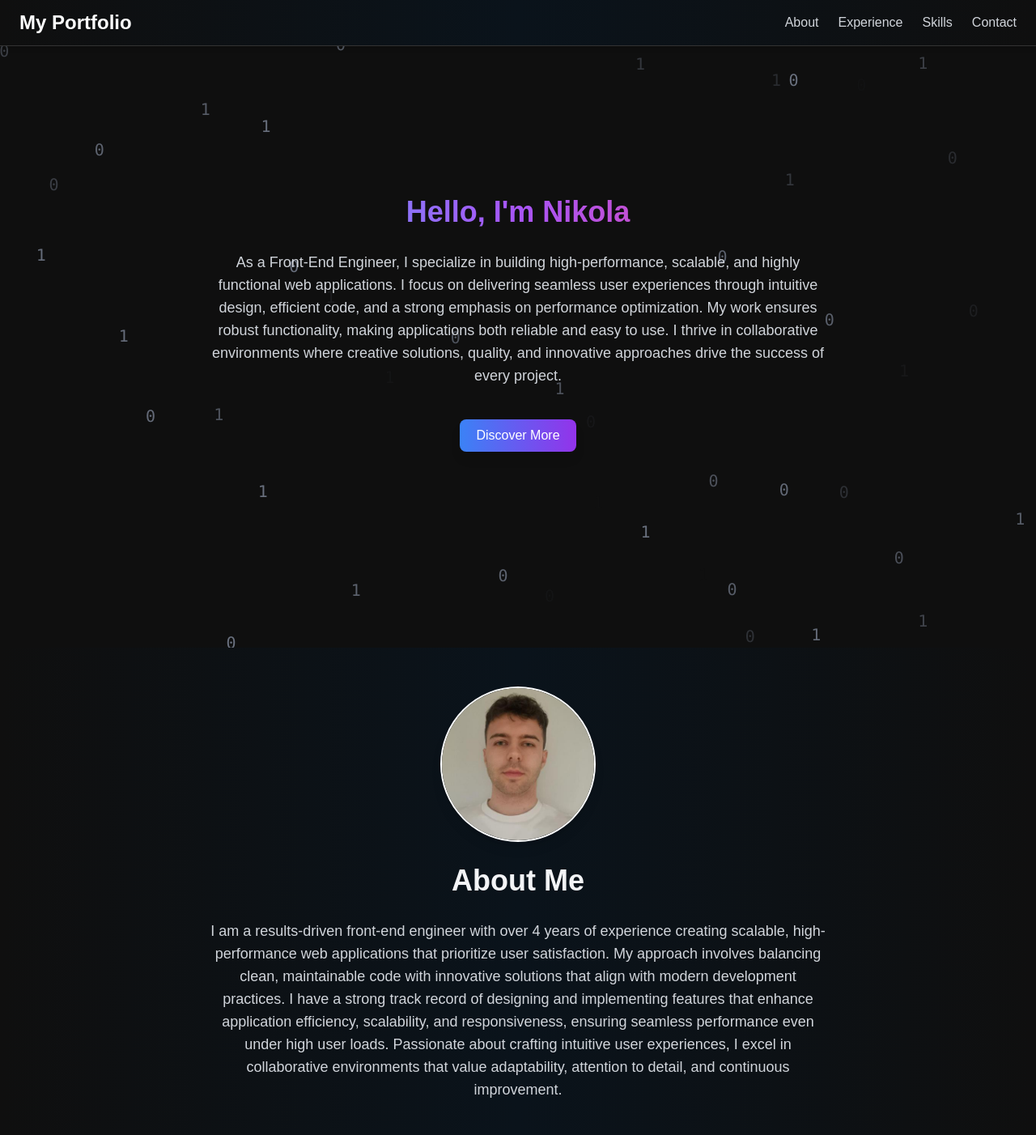
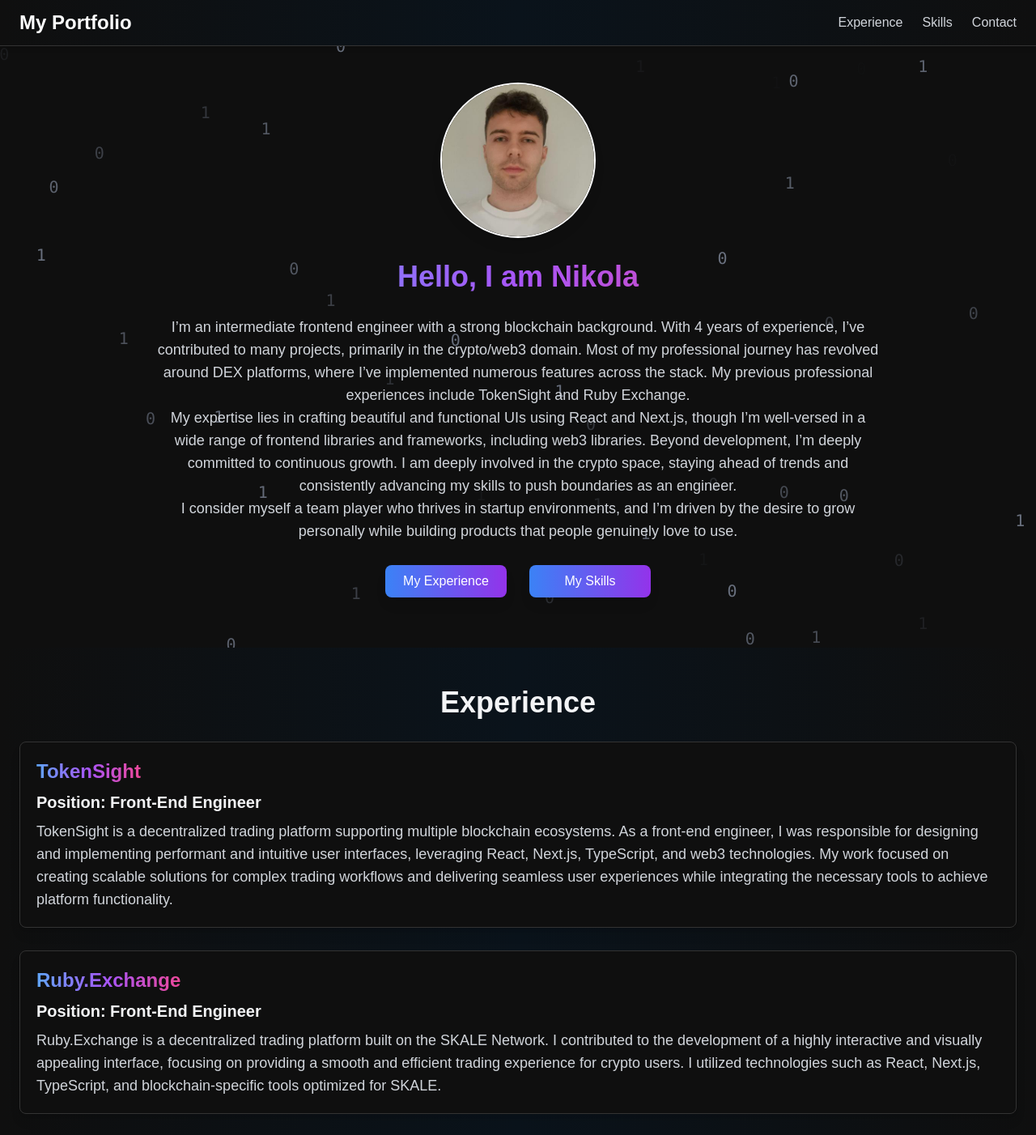
Before and after one commit to ndim99/personal-website, a Next.js app: page / in a window 1280 px wide. Shown: the top 1402 px of the page at 81% size. Built offline with nearby package versions, Linux system fonts and the light colour scheme.

Commit message:
feat: update

```diff
--- a/app/components/AboutMe.tsx
+++ /dev/null
@@ -1,51 +0,0 @@
-"use client";
-import { motion } from "framer-motion";
-
-export default function AboutMe() {
-  return (
-    <section
-      id="about"
-      className="2xl:py-20 lg:py-12 py-8 bg-gradient-to-r from-[#0f0f0f] via-[#0a131b] to-[#0f0f0f]"
-    >
-      <div className="container mx-auto px-6 flex flex-col 2xl:gap-8 lg:gap-7 gap-6">
-        <motion.img
-          src="/nikola.png"
-          alt="Nikola's profile picture"
-          className="rounded-full shadow-lg mx-auto w-40 h-40 lg:w-48 lg:h-48 border-2 border-white"
-          initial={{ opacity: 0, scale: 0.8 }}
-          whileInView={{ opacity: 1, scale: 1 }}
-          transition={{ duration: 0.8, delay: 0.1, ease: "easeOut" }}
-          viewport={{ once: true }}
-        />
-        <motion.h2
-          className="text-3xl lg:text-4xl font-bold text-center"
-          initial={{ opacity: 0, scale: 0.8 }}
-          whileInView={{ opacity: 1, scale: 1 }}
-          transition={{ duration: 0.8, delay: 0.3, ease: "easeOut" }}
-          viewport={{ once: true }}
-        >
-          About Me
-        </motion.h2>
-
-        <motion.p
-          className="text-gray-300 text-center max-w-3xl mx-auto text-base lg:text-lg"
-          initial={{ opacity: 0, y: -50 }}
-          whileInView={{ opacity: 1, y: 0 }}
-          transition={{ duration: 1, delay: 0.5 }}
-          viewport={{ once: true }}
-        >
-          I am a results-driven front-end engineer with over 4 years of
-          experience creating scalable, high-performance web applications that
-          prioritize user satisfaction. My approach involves balancing clean,
-          maintainable code with innovative solutions that align with modern
-          development practices. I have a strong track record of designing and
-          implementing features that enhance application efficiency,
-          scalability, and responsiveness, ensuring seamless performance even
-          under high user loads. Passionate about crafting intuitive user
-          experiences, I excel in collaborative environments that value
-          adaptability, attention to detail, and continuous improvement.
-        </motion.p>
-      </div>
-    </section>
-  );
-}
--- a/app/components/Contact.tsx
+++ b/app/components/Contact.tsx
@@ -1,7 +1,6 @@
 "use client";
 import { motion } from "framer-motion";
 import Link from "next/link";
-import NumbersAnimation from "./NumbersAnimation";
 
 export default function Contact() {
   const linkClass =
@@ -10,10 +9,8 @@ export default function Contact() {
   return (
     <section
       id="contact"
-      className="2xl:py-20 lg:py-12 py-8 relative overflow-hidden"
+      className="2xl:py-20 lg:py-12 py-8 relative overflow-hidden bg-gradient-to-r from-[#0f0f0f] via-[#0a131b] to-[#0f0f0f]"
     >
-      {/* Animated Numbers */}
-      <NumbersAnimation />
       <div className="container mx-auto px-6 text-center flex flex-col 2xl:gap-8 lg:gap-7 gap-6 z-10 relative">
         {/* Title with animation when in view */}
         <motion.h2
--- a/app/components/Experience/index.tsx
+++ b/app/components/Experience/index.tsx
@@ -1,13 +1,15 @@
 "use client";
 import { motion } from "framer-motion";
 import ExperienceBox from "./ExperienceBox";
-import NumbersAnimation from "../NumbersAnimation";
 
 export default function Experience() {
   return (
-    <section id="experience" className="2xl:py-20 lg:py-12 py-8 relative">
-      {/* Animated Numbers */}
-      <NumbersAnimation />
+    <section
+      id="experience"
+      className="2xl:py-20 lg:py-12 py-8 bg-gradient-to-r from-[#0f0f0f] via-[#0a131b] to-[#0f0f0f]"
+    >
+      {/* Animated Numbers
+      <NumbersAnimation /> */}
       <div className="container mx-auto px-6 flex flex-col 2xl:gap-8 lg:gap-7 gap-6">
         {/* Experience Title */}
         <motion.h2
--- a/app/components/Header.tsx
+++ b/app/components/Header.tsx
@@ -17,9 +17,6 @@ export default function Header() {
 
         {/* Desktop Navigation */}
         <div className="hidden sm:flex space-x-6 font-medium text-gray-300">
-          <Link href="#about" className="hover:text-white">
-            About
-          </Link>
           <Link href="#experience" className="hover:text-white">
             Experience
           </Link>
@@ -48,16 +45,8 @@ export default function Header() {
       <div
         className={`${
           menuOpen ? "block" : "hidden"
-        } text-gray-300 font-medium sm:hidden bg-gradient-to-r from-[#0f0f0f] via-[#0a131b] to-[#0f0f0f] py-2.5 px-6 absolute w-full top-12 left-0 shadow-md flex flex-col gap-2.5 border-b border-[#333]`}
+        } text-gray-300 font-medium sm:hidden bg-gradient-to-r from-[#0f0f0f] pb-2.5 via-[#0a131b] to-[#0f0f0f] px-6 absolute w-full top-12 left-0 shadow-md flex flex-col gap-2.5 border-b border-[#333]`}
       >
-        <Link
-          href="#about"
-          className="hover:text-white"
-          onClick={() => setMenuOpen(false)}
-        >
-          About
-        </Link>
-
         <Link
           href="#experience"
           className="hover:text-white"
@@ -65,7 +54,6 @@ export default function Header() {
         >
           Experience
         </Link>
-
         <Link
           href="#skills"
           className="hover:text-white"
@@ -73,7 +61,6 @@ export default function Header() {
         >
           Skills
         </Link>
-
         <Link
           href="#contact"
           className="hover:text-white"
--- a/app/components/Hero.tsx
+++ b/app/components/Hero.tsx
@@ -3,8 +3,14 @@ import { motion } from "framer-motion";
 import NumbersAnimation from "./NumbersAnimation";
 
 export default function Hero() {
-  const scrollToSection = () => {
-    const section = document.getElementById("about");
+  const scrollToExperienceSection = () => {
+    const section = document.getElementById("experience");
+    if (section) {
+      section.scrollIntoView({ behavior: "smooth" });
+    }
+  };
+  const scrollToSkillsSection = () => {
+    const section = document.getElementById("skills");
     if (section) {
       section.scrollIntoView({ behavior: "smooth" });
     }
@@ -12,7 +18,7 @@ export default function Hero() {
   return (
     <section
       id="hero"
-      className="h-screen flex items-center justify-center text-center text-gray-100 relative overflow-hidden px-6 sm:px-12 lg:px-16"
+      className="flex items-center justify-center text-center text-gray-100 relative overflow-hidden px-6 sm:px-12 lg:px-16 min-h-screen"
     >
       {/* Animated Numbers */}
       <NumbersAnimation />
@@ -22,39 +28,65 @@ export default function Hero() {
         initial={{ opacity: 0, y: 50 }}
         animate={{ opacity: 1, y: 0 }}
         transition={{ duration: 0.8, ease: "easeOut" }}
-        className="relative z-10 w-full max-w-3xl mx-auto flex flex-col 2xl:gap-8 lg:gap-7 gap-6"
+        className="relative z-10 w-full max-w-4xl mx-auto flex flex-col 2xl:gap-8 lg:gap-7 gap-6 2xl:py-20 lg:py-12 py-8"
       >
+        <motion.img
+          src="/nikola.png"
+          alt="Nikola's profile picture"
+          className="rounded-full shadow-lg mx-auto w-40 h-40 lg:w-48 lg:h-48 border-2 border-white 2xl:mt-0 lg:mt-10 mt-12"
+          initial={{ opacity: 0, scale: 0.8 }}
+          whileInView={{ opacity: 1, scale: 1 }}
+          transition={{ duration: 0.8, delay: 0.1, ease: "easeOut" }}
+          viewport={{ once: true }}
+        />
         <motion.h1
           initial={{ opacity: 0, scale: 0.8 }}
           animate={{ opacity: 1, scale: 1 }}
-          transition={{ duration: 0.8, delay: 0.1, ease: "easeOut" }}
+          transition={{ duration: 0.8, delay: 0.3, ease: "easeOut" }}
           className="text-3xl lg:text-4xl 2xl:text-5xl font-bold text-transparent bg-clip-text bg-gradient-to-r from-blue-400 via-purple-500 to-pink-500"
         >
-          Hello, I{"'"}m Nikola
+          Hello, I am Nikola
         </motion.h1>
         <motion.p
           initial={{ opacity: 0, x: -50 }}
           animate={{ opacity: 1, x: 0 }}
-          transition={{ duration: 0.8, delay: 0.3, ease: "easeOut" }}
+          transition={{ duration: 0.8, delay: 0.5, ease: "easeOut" }}
           className="text-base lg:text-lg 2xl:text-xl text-gray-300"
         >
-          As a Front-End Engineer, I specialize in building high-performance,
-          scalable, and highly functional web applications. I focus on
-          delivering seamless user experiences through intuitive design,
-          efficient code, and a strong emphasis on performance optimization. My
-          work ensures robust functionality, making applications both reliable
-          and easy to use. I thrive in collaborative environments where creative
-          solutions, quality, and innovative approaches drive the success of
-          every project.
+          I{"’"}m an intermediate frontend engineer with a strong blockchain
+          background. With 4 years of experience, I{"’"}ve contributed to many
+          projects, primarily in the crypto/web3 domain. Most of my professional
+          journey has revolved around DEX platforms, where I{"’"}ve implemented
+          numerous features across the stack. My previous professional
+          experiences include TokenSight and Ruby Exchange. <br /> My expertise
+          lies in crafting beautiful and functional UIs using React and Next.js,
+          though I{"’"}m well-versed in a wide range of frontend libraries and
+          frameworks, including web3 libraries. Beyond development, I{"’"}m
+          deeply committed to continuous growth. I am deeply involved in the
+          crypto space, staying ahead of trends and consistently advancing my
+          skills to push boundaries as an engineer. <br /> I consider myself a
+          team player who thrives in startup environments, and I{"’"}m driven by
+          the desire to grow personally while building products that people
+          genuinely love to use.
         </motion.p>
-        <motion.button
-          whileHover={{ scale: 1.05 }}
-          whileTap={{ scale: 0.95 }}
-          onClick={scrollToSection}
-          className="mx-auto 2xl:mt-4 lg:mt-3 mt-2.5 lg:px-5 px-4 py-2 bg-gradient-to-r from-blue-500 to-purple-600 text-white rounded-lg shadow-lg hover:shadow-2xl transition-all duration-150 text-base font-medium"
-        >
-          Discover More
-        </motion.button>
+        <motion.div className="sm:flex hidden items-center justify-center sm:flex-row flex-col 2xl:gap-8 lg:gap-7 gap-6">
+          <motion.button
+            whileHover={{ scale: 1.05 }}
+            whileTap={{ scale: 0.95 }}
+            onClick={scrollToExperienceSection}
+            className="w-[150px] py-2 bg-gradient-to-r from-blue-500 to-purple-600 text-white rounded-lg shadow-lg hover:shadow-2xl transition-all duration-150 text-base font-medium"
+          >
+            My Experience
+          </motion.button>
+          <motion.button
+            whileHover={{ scale: 1.05 }}
+            whileTap={{ scale: 0.95 }}
+            onClick={scrollToSkillsSection}
+            className="w-[150px] py-2 bg-gradient-to-r from-blue-500 to-purple-600 text-white rounded-lg shadow-lg hover:shadow-2xl transition-all duration-150 text-base font-medium"
+          >
+            My Skills
+          </motion.button>
+        </motion.div>
       </motion.div>
     </section>
   );
--- a/app/components/Skills/index.tsx
+++ b/app/components/Skills/index.tsx
@@ -1,5 +1,6 @@
 "use client";
 import { motion } from "framer-motion";
+import NumbersAnimation from "../NumbersAnimation";
 
 const fadeInVariant = {
   hidden: { opacity: 0, y: 50 },
@@ -10,8 +11,9 @@ export default function Skills() {
   return (
     <section
       id="skills"
-      className="2xl:py-20 lg:py-12 py-8 bg-gradient-to-r from-[#0f0f0f] via-[#0a131b] to-[#0f0f0f] relative overflow-hidden"
+      className="2xl:py-20 lg:py-12 py-8 relative overflow-hidden"
     >
+      <NumbersAnimation />
       <div className="container mx-auto px-6 flex flex-col 2xl:gap-8 lg:gap-7 gap-6 z-10 relative">
         {/* Section Title */}
         <motion.h2
--- a/app/page.tsx
+++ b/app/page.tsx
@@ -1,4 +1,3 @@
-import AboutMe from "./components/AboutMe";
 import BackToTopButton from "./components/BackToTop";
 import Contact from "./components/Contact";
 import Experience from "./components/Experience";
@@ -12,7 +11,6 @@ export default function Home() {
       <BackToTopButton />
       <Header />
       <Hero />
-      <AboutMe />
       <Experience />
       <Skills />
       <Contact />
```
